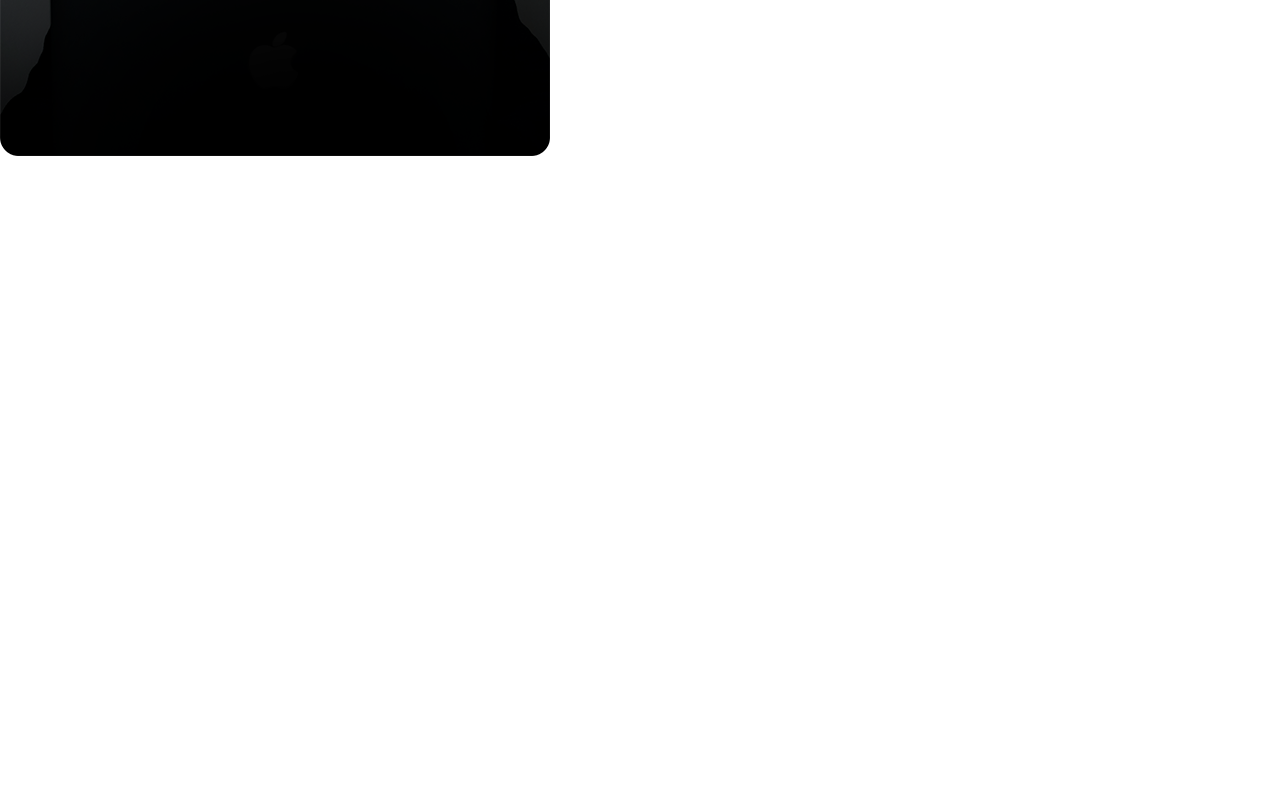
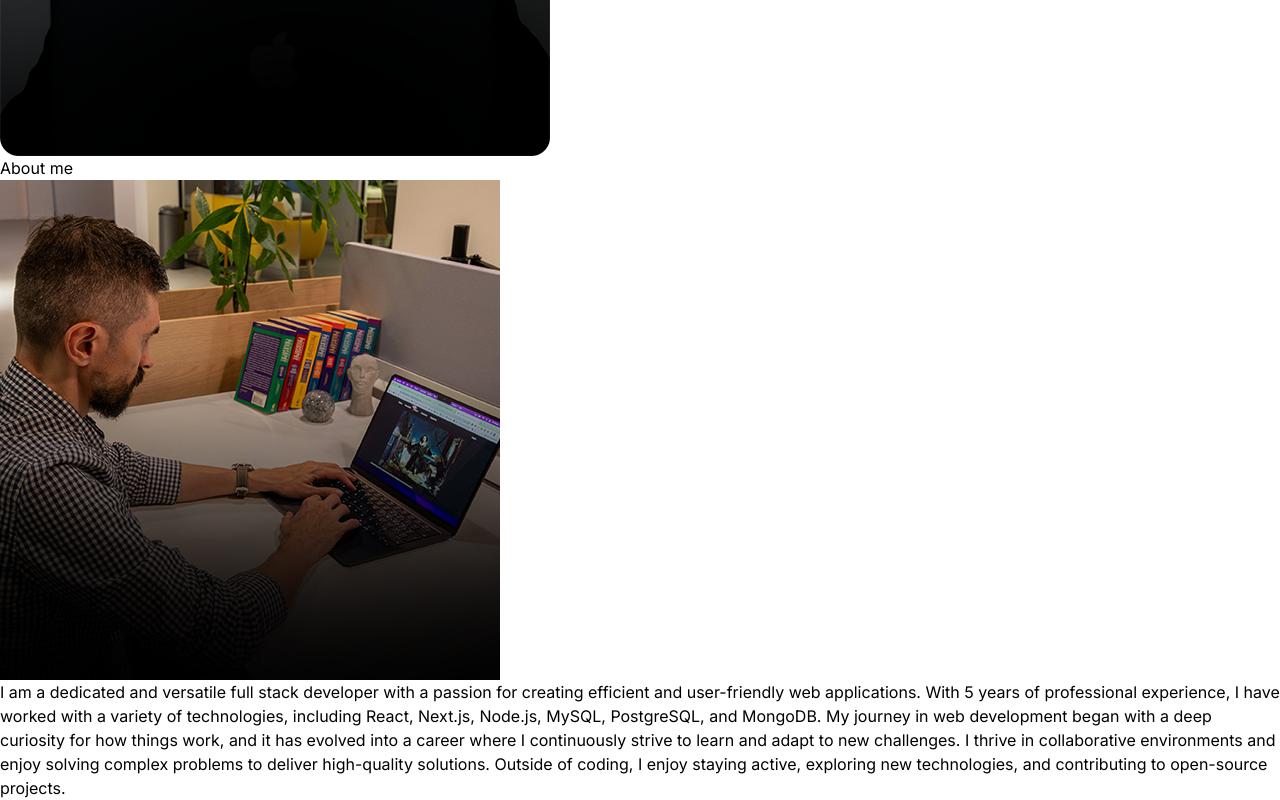
Before and after one commit to lakshshinde001/portfolio, a React (Vite) app: page / in a window 1280 px wide. Shown: the part 614-1414 px from the top of the page. Before the commit the page ends 800 px from the top, so only its background shows below. Built offline with nearby package versions, Linux system fonts and the light colour scheme.

Commit message:
About section done

```diff
--- a/src/App.jsx
+++ b/src/App.jsx
@@ -1,17 +1,21 @@
 import Navbar from '../src/Components/Navbar'
+import About from './Components/About'
 import Hero from './Components/Hero'
 
 function App() {
   return (
     <div className='overflow-x-hidden text-neutral-300 antialiased selection:bg-cyan-300 selection:text-cyan-900'>
 
-      <div className='flixed top-0 -z-10 h-full w-full'> </div>
+      <div className='fixed top-0 -z-10 h-full w-full'>
+      <div className="absolute inset-0 -z-10 h-full w-full items-center px-5 py-24 [background:radial-gradient(125%_125%_at_50%_10%,#000_40%,#63e_100%)]"></div>
+      </div>
 
-      <div className="absolute inset-0 -z-10 h-full w-full items-center px-5 py-24 [background:radial-gradient(125%_125%_at_50%_10%,#000_40%,#63e_100%)]"></div>
+
 
       <div className='container mx-auto px-8'>
         <Navbar/>
         <Hero/>
+        <About/>
       </div>
 
 
--- /dev/null
+++ b/src/Components/About.jsx
@@ -0,0 +1,24 @@
+import React from 'react'
+import aboutImage from '../assets/about.jpg'
+import {ABOUT_TEXT} from '../constants'
+const About = () => {
+  return (
+    <div className='border-b border-neutral-900 pb-4'>
+        <h1 className='my-20 text-center text-4xl '>About <span className='text-neutral-500'>me</span> </h1>
+        <div className='flex flex-wrap'>
+            <div className='w-full lg:w-1/2 lg:p-8'>
+                <div className='flex items-center justify-center'>
+                    <img className='rounded-2xl' src={aboutImage} alt='aboutImage' />
+                </div>
+            </div>
+            <div className='w-full lg:w-1/2'>
+                <div className='flex justify-center lg:justify-start'>
+                    <p className='my-2 max-w-xl py-6'>{ABOUT_TEXT}</p>
+                </div>
+            </div>
+        </div>
+    </div>
+  )
+}
+
+export default About
```
